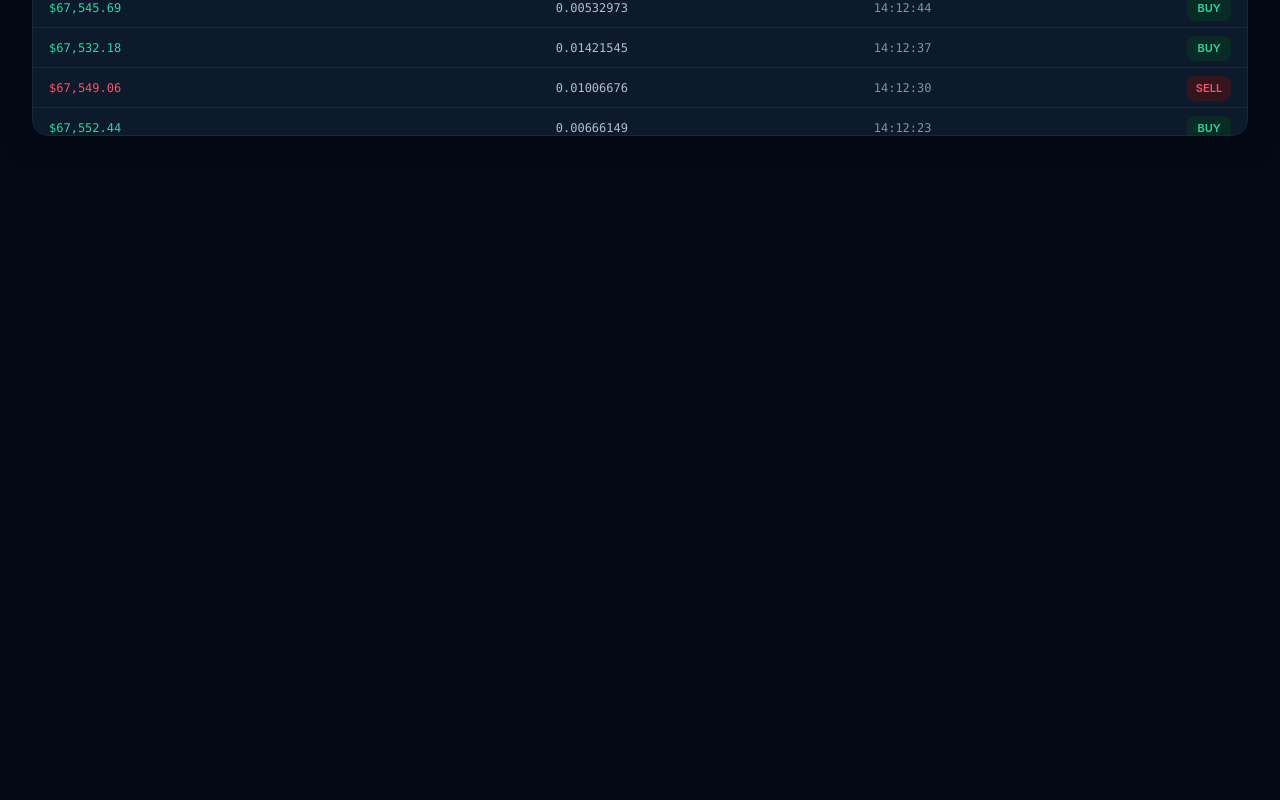
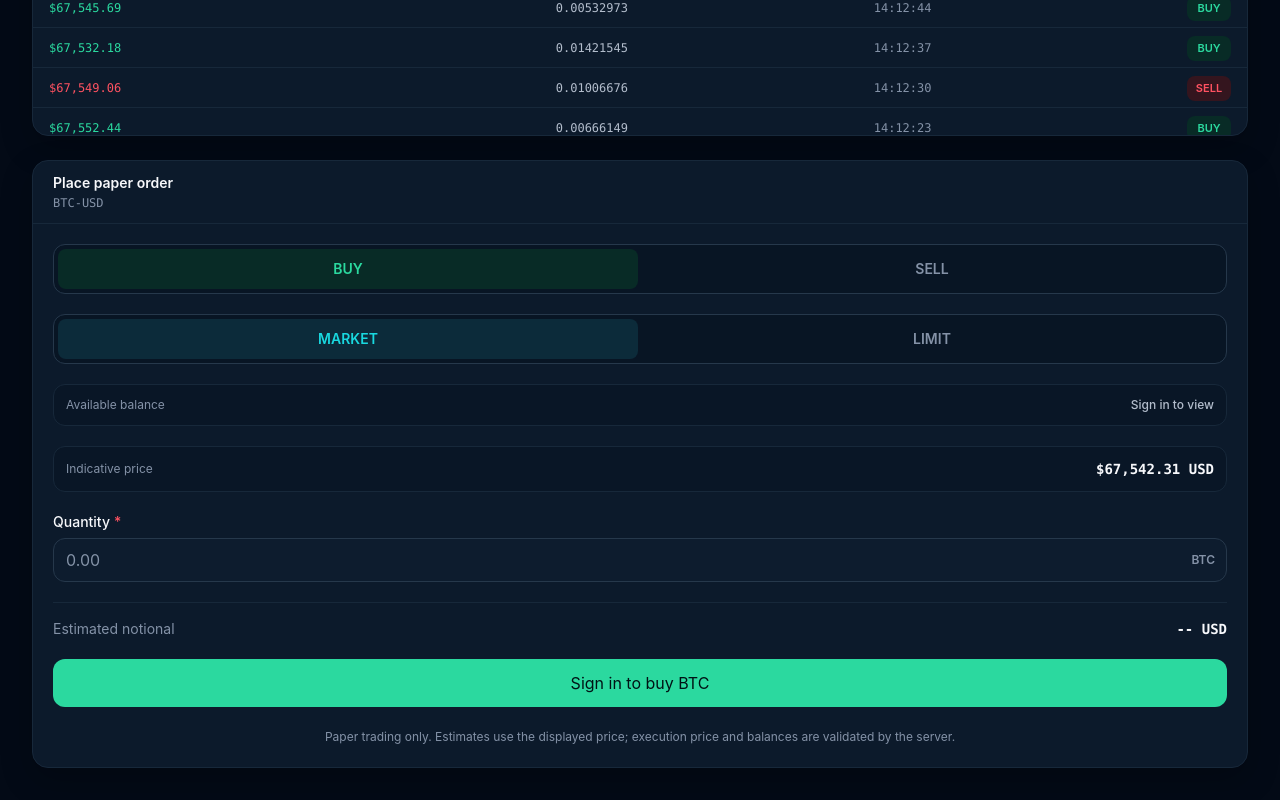
Before and after one commit to NhanPL/pulse-trade, a Next.js app in the folder apps/web/: page /trade/BTC-USD in a window 1280 px wide. Shown: the part 1729-2529 px from the top of the page. Before the commit the page ends 1897 px from the top, so only its background shows below. Built offline with nearby package versions, Linux system fonts and the light colour scheme.

Commit message:
feat(trading): add static order form

```diff
--- a/apps/web/src/app/trade/[symbol]/page.tsx
+++ b/apps/web/src/app/trade/[symbol]/page.tsx
@@ -7,6 +7,7 @@ import { TradingMarketHeader } from "@/features/trading/components/TradingMarket
 import { UnsupportedMarketState } from "@/features/trading/components/UnsupportedMarketState";
 import { ChartPanel } from "@/features/trading/components/chart/ChartPanel";
 import { OrderBook } from "@/features/trading/components/order-book/OrderBook";
+import { OrderForm } from "@/features/trading/components/order-form/OrderForm";
 import { RecentTrades } from "@/features/trading/components/recent-trades/RecentTrades";
 
 type TradingPageProps = {
@@ -60,6 +61,12 @@ export default async function TradingPage({ params }: TradingPageProps) {
         quoteAsset={market.quoteAsset}
         symbol={market.symbol}
       />
+      <OrderForm
+        baseAsset={market.baseAsset}
+        currentPrice={snapshot.price}
+        quoteAsset={market.quoteAsset}
+        symbol={market.symbol}
+      />
     </PageContainer>
   );
 }
--- /dev/null
+++ b/apps/web/src/features/trading/components/order-form/OrderForm.tsx
@@ -0,0 +1,236 @@
+"use client";
+
+import { useRouter } from "next/navigation";
+import { useId, useState, type FormEvent } from "react";
+
+import { Button } from "@/components/ui/Button";
+import { classNames } from "@/components/ui/class-names";
+import { Input } from "@/components/ui/Input";
+import { formatMarketPrice } from "@/lib/format/market-value";
+
+type OrderSide = "BUY" | "SELL";
+type OrderType = "MARKET" | "LIMIT";
+
+export type OrderFormProps = {
+  baseAsset: string;
+  currentPrice: string;
+  quoteAsset: string;
+  symbol: string;
+};
+
+type SegmentedOption<TValue extends string> = {
+  label: string;
+  value: TValue;
+};
+
+type SegmentedControlProps<TValue extends string> = {
+  label: string;
+  name: string;
+  onChange: (value: TValue) => void;
+  options: readonly SegmentedOption<TValue>[];
+  value: TValue;
+};
+
+function SegmentedControl<TValue extends string>({
+  label,
+  name,
+  onChange,
+  options,
+  value,
+}: SegmentedControlProps<TValue>) {
+  return (
+    <fieldset>
+      <legend className="sr-only">{label}</legend>
+      <div className="grid grid-cols-2 gap-1 rounded-lg border border-border bg-surface p-1">
+        {options.map((option) => {
+          const selected = option.value === value;
+
+          return (
+            <label
+              key={option.value}
+              className={classNames(
+                "relative flex min-h-10 cursor-pointer items-center justify-center rounded-md px-4 text-sm font-semibold transition-colors",
+                "has-focus-visible:outline-none has-focus-visible:ring-2 has-focus-visible:ring-focus",
+                selected
+                  ? option.value === "BUY"
+                    ? "bg-positive-subtle text-positive"
+                    : option.value === "SELL"
+                      ? "bg-negative-subtle text-negative"
+                      : "bg-surface-selected text-brand"
+                  : "text-foreground-muted hover:bg-surface-hover hover:text-foreground",
+              )}
+            >
+              <input
+                checked={selected}
+                className="sr-only"
+                name={name}
+                onChange={() => onChange(option.value)}
+                type="radio"
+                value={option.value}
+              />
+              {option.label}
+            </label>
+          );
+        })}
+      </div>
+    </fieldset>
+  );
+}
+
+function formatEstimate(quantity: string, price: string, quoteAsset: string): string {
+  const numericQuantity = Number(quantity);
+  const numericPrice = Number(price);
+
+  if (
+    !Number.isFinite(numericQuantity) ||
+    !Number.isFinite(numericPrice) ||
+    numericQuantity <= 0 ||
+    numericPrice <= 0
+  ) {
+    return `-- ${quoteAsset}`;
+  }
+
+  // This is display-only; the backend will calculate and validate authoritative order values.
+  return `${new Intl.NumberFormat("en-US", { maximumFractionDigits: 2, minimumFractionDigits: 2 }).format(numericQuantity * numericPrice)} ${quoteAsset}`;
+}
+
+function formatQuantityEstimate(quantity: string, baseAsset: string): string {
+  const numericQuantity = Number(quantity);
+
+  if (!Number.isFinite(numericQuantity) || numericQuantity <= 0) {
+    return `-- ${baseAsset}`;
+  }
+
+  return `${new Intl.NumberFormat("en-US", { maximumFractionDigits: 8 }).format(numericQuantity)} ${baseAsset}`;
+}
+
+const SIDE_OPTIONS = [
+  { label: "BUY", value: "BUY" },
+  { label: "SELL", value: "SELL" },
+] as const;
+
+const TYPE_OPTIONS = [
+  { label: "MARKET", value: "MARKET" },
+  { label: "LIMIT", value: "LIMIT" },
+] as const;
+
+export function OrderForm({ baseAsset, currentPrice, quoteAsset, symbol }: OrderFormProps) {
+  const router = useRouter();
+  const formId = useId();
+  const [side, setSide] = useState<OrderSide>("BUY");
+  const [type, setType] = useState<OrderType>("MARKET");
+  const [quantity, setQuantity] = useState("");
+  const [limitPrice, setLimitPrice] = useState(currentPrice);
+  const estimatePrice = type === "MARKET" ? currentPrice : limitPrice;
+  const reservesBaseAsset = type === "LIMIT" && side === "SELL";
+  const estimateLabel = type === "LIMIT" ? "Estimated reserved" : "Estimated notional";
+  const estimate = reservesBaseAsset
+    ? formatQuantityEstimate(quantity, baseAsset)
+    : formatEstimate(quantity, estimatePrice, quoteAsset);
+
+  function handleSubmit(event: FormEvent<HTMLFormElement>): void {
+    event.preventDefault();
+    router.push(`/login?returnTo=${encodeURIComponent(`/trade/${symbol}`)}`);
+  }
+
+  return (
+    <section
+      aria-labelledby={`${formId}-title`}
+      className="overflow-hidden rounded-xl border border-border-subtle bg-surface-elevated shadow-panel"
+    >
+      <header className="border-b border-border-subtle px-4 py-3 sm:px-5">
+        <h2 id={`${formId}-title`} className="text-sm font-semibold text-foreground">
+          Place paper order
+        </h2>
+        <p className="mt-0.5 font-mono text-xs text-foreground-muted">{symbol}</p>
+      </header>
+
+      <form className="grid gap-5 p-4 sm:p-5" onSubmit={handleSubmit}>
+        <SegmentedControl
+          label="Order side"
+          name={`${formId}-side`}
+          onChange={setSide}
+          options={SIDE_OPTIONS}
+          value={side}
+        />
+        <SegmentedControl
+          label="Order type"
+          name={`${formId}-type`}
+          onChange={setType}
+          options={TYPE_OPTIONS}
+          value={type}
+        />
+
+        <dl className="grid gap-2 rounded-lg border border-border-subtle bg-surface/65 p-3 text-xs">
+          <div className="flex items-center justify-between gap-4">
+            <dt className="text-foreground-muted">Available balance</dt>
+            <dd className="font-medium text-foreground-secondary">Sign in to view</dd>
+          </div>
+          {type === "LIMIT" ? (
+            <div className="flex items-center justify-between gap-4">
+              <dt className="text-foreground-muted">Locked balance</dt>
+              <dd className="font-medium text-foreground-secondary">Sign in to view</dd>
+            </div>
+          ) : null}
+        </dl>
+
+        {type === "LIMIT" ? (
+          <Input
+            inputMode="decimal"
+            label="Limit price"
+            min="0.00000001"
+            name="limitPrice"
+            onChange={(event) => setLimitPrice(event.target.value)}
+            required
+            step="0.00000001"
+            trailingElement={<span className="text-xs font-semibold">{quoteAsset}</span>}
+            type="number"
+            value={limitPrice}
+          />
+        ) : (
+          <div className="flex items-center justify-between gap-4 rounded-lg border border-border-subtle bg-surface/65 p-3">
+            <span className="text-xs text-foreground-muted">Indicative price</span>
+            <span className="font-mono text-sm font-semibold tabular-nums text-foreground">
+              {formatMarketPrice(currentPrice)} {quoteAsset}
+            </span>
+          </div>
+        )}
+
+        <Input
+          inputMode="decimal"
+          label="Quantity"
+          min="0.00000001"
+          name="quantity"
+          onChange={(event) => setQuantity(event.target.value)}
+          placeholder="0.00"
+          required
+          step="0.00000001"
+          trailingElement={<span className="text-xs font-semibold">{baseAsset}</span>}
+          type="number"
+          value={quantity}
+        />
+
+        <div className="flex items-center justify-between gap-4 border-t border-border-subtle pt-4">
+          <span className="text-sm text-foreground-muted">{estimateLabel}</span>
+          <span className="font-mono text-sm font-semibold tabular-nums text-foreground">
+            {estimate}
+          </span>
+        </div>
+
+        <Button
+          className="w-full"
+          size="lg"
+          type="submit"
+          variant={side === "BUY" ? "positive" : "destructive"}
+        >
+          Sign in to {side === "BUY" ? "buy" : "sell"} {baseAsset}
+        </Button>
+
+        <p className="text-center text-xs leading-5 text-foreground-muted">
+          Paper trading only. Estimates use the displayed price; execution price and balances are
+          validated by the server.
+        </p>
+      </form>
+    </section>
+  );
+}
```
Also changed, not shown: 1 other file (tests, documents, lock files or other folders).
